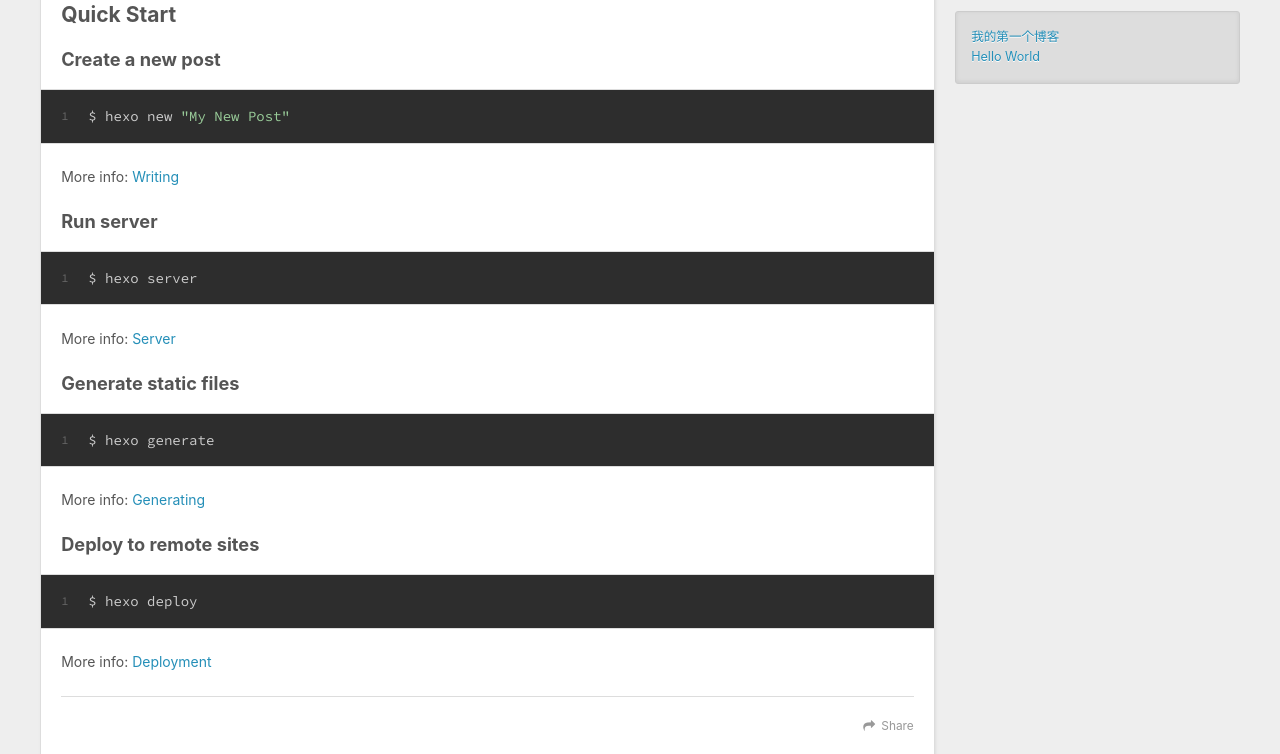
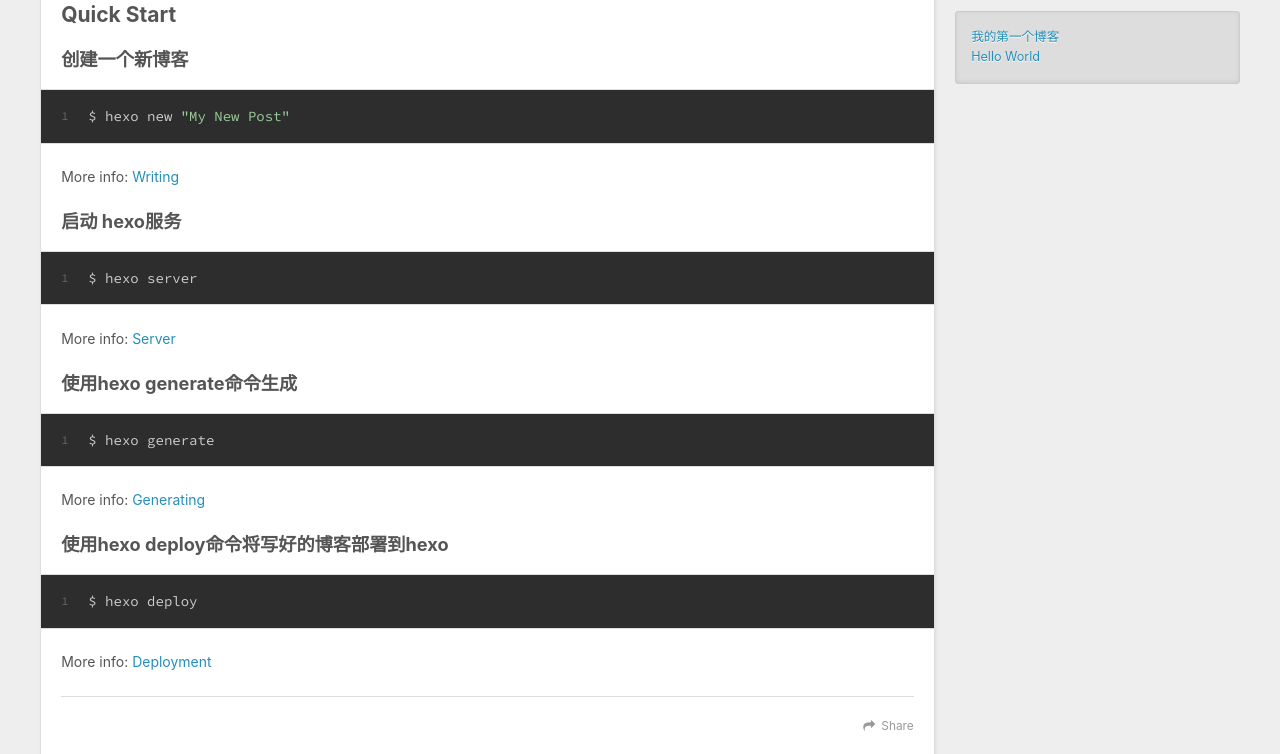
Before and after one commit to chen-wangming/chen-wangming.github.io, a plain HTML site: page 2018/10/17/hello-world/index.html in a window 1280 px wide. Shown: the part 518-1272 px from the top of the page. Drawn offline with nearby package versions, Linux system fonts and the light colour scheme.

Commit message:
Site updated: 2018-11-08 23:54:59

```diff
--- a/2018/10/17/hello-world/index.html
+++ b/2018/10/17/hello-world/index.html
@@ -14,7 +14,7 @@
 <meta property="og:site_name" content="Hexo">
 <meta property="og:description" content="Welcome to Hexo! This is your very first post. Check documentation for more info. If you get any problems when using Hexo, you can find the answer in troubleshooting or you can ask me on GitHub. Quick">
 <meta property="og:locale" content="default">
-<meta property="og:updated_time" content="2018-10-17T02:11:40.135Z">
+<meta property="og:updated_time" content="2018-11-08T15:54:20.687Z">
 <meta name="twitter:card" content="summary">
 <meta name="twitter:title" content="Hello World">
 <meta name="twitter:description" content="Welcome to Hexo! This is your very first post. Check documentation for more info. If you get any problems when using Hexo, you can find the answer in troubleshooting or you can ask me on GitHub. Quick">
@@ -87,19 +87,19 @@
     <div class="article-entry" itemprop="articleBody">
 
         <p>Welcome to <a href="https://hexo.io/" target="_blank" rel="noopener">Hexo</a>! This is your very first post. Check <a href="https://hexo.io/docs/" target="_blank" rel="noopener">documentation</a> for more info. If you get any problems when using Hexo, you can find the answer in <a href="https://hexo.io/docs/troubleshooting.html" target="_blank" rel="noopener">troubleshooting</a> or you can ask me on <a href="https://github.com/hexojs/hexo/issues" target="_blank" rel="noopener">GitHub</a>.</p>
-<h2 id="Quick-Start"><a href="#Quick-Start" class="headerlink" title="Quick Start"></a>Quick Start</h2><h3 id="Create-a-new-post"><a href="#Create-a-new-post" class="headerlink" title="Create a new post"></a>Create a new post</h3><figure class="highlight bash"><table><tr><td class="gutter"><pre><span class="line">1</span><br></pre></td><td class="code"><pre><span class="line">$ hexo new <span class="string">"My New Post"</span></span><br></pre></td></tr></table></figure>
+<h2 id="Quick-Start"><a href="#Quick-Start" class="headerlink" title="Quick Start"></a>Quick Start</h2><h3 id="创建一个新博客"><a href="#创建一个新博客" class="headerlink" title="创建一个新博客"></a>创建一个新博客</h3><figure class="highlight bash"><table><tr><td class="gutter"><pre><span class="line">1</span><br></pre></td><td class="code"><pre><span class="line">$ hexo new <span class="string">"My New Post"</span></span><br></pre></td></tr></table></figure>
 <p>More info: <a href="https://hexo.io/docs/writing.html" target="_blank" rel="noopener">Writing</a></p>
-<h3 id="Run-server"><a href="#Run-server" class="headerlink" title="Run server"></a>Run server</h3><figure class="highlight bash"><table><tr><td class="gutter"><pre><span class="line">1</span><br></pre></td><td class="code"><pre><span class="line">$ hexo server</span><br></pre></td></tr></table></figure>
+<h3 id="启动-hexo服务"><a href="#启动-hexo服务" class="headerlink" title="启动 hexo服务"></a>启动 hexo服务</h3><figure class="highlight bash"><table><tr><td class="gutter"><pre><span class="line">1</span><br></pre></td><td class="code"><pre><span class="line">$ hexo server</span><br></pre></td></tr></table></figure>
 <p>More info: <a href="https://hexo.io/docs/server.html" target="_blank" rel="noopener">Server</a></p>
-<h3 id="Generate-static-files"><a href="#Generate-static-files" class="headerlink" title="Generate static files"></a>Generate static files</h3><figure class="highlight bash"><table><tr><td class="gutter"><pre><span class="line">1</span><br></pre></td><td class="code"><pre><span class="line">$ hexo generate</span><br></pre></td></tr></table></figure>
+<h3 id="使用hexo-generate命令生成"><a href="#使用hexo-generate命令生成" class="headerlink" title="使用hexo generate命令生成"></a>使用hexo generate命令生成</h3><figure class="highlight bash"><table><tr><td class="gutter"><pre><span class="line">1</span><br></pre></td><td class="code"><pre><span class="line">$ hexo generate</span><br></pre></td></tr></table></figure>
 <p>More info: <a href="https://hexo.io/docs/generating.html" target="_blank" rel="noopener">Generating</a></p>
-<h3 id="Deploy-to-remote-sites"><a href="#Deploy-to-remote-sites" class="headerlink" title="Deploy to remote sites"></a>Deploy to remote sites</h3><figure class="highlight bash"><table><tr><td class="gutter"><pre><span class="line">1</span><br></pre></td><td class="code"><pre><span class="line">$ hexo deploy</span><br></pre></td></tr></table></figure>
+<h3 id="使用hexo-deploy命令将写好的博客部署到hexo"><a href="#使用hexo-deploy命令将写好的博客部署到hexo" class="headerlink" title="使用hexo deploy命令将写好的博客部署到hexo"></a>使用hexo deploy命令将写好的博客部署到hexo</h3><figure class="highlight bash"><table><tr><td class="gutter"><pre><span class="line">1</span><br></pre></td><td class="code"><pre><span class="line">$ hexo deploy</span><br></pre></td></tr></table></figure>
 <p>More info: <a href="https://hexo.io/docs/deployment.html" target="_blank" rel="noopener">Deployment</a></p>
 
 
     </div>
     <footer class="article-footer">
-      <a data-url="http://yoursite.com/2018/10/17/hello-world/" data-id="cjo8rf5m80000dw0mryx0uhw3" class="article-share-link">Share</a>
+      <a data-url="http://yoursite.com/2018/10/17/hello-world/" data-id="cjo8rwhzj0001zw0mh4jcp05o" class="article-share-link">Share</a>
 
 
     </footer>
```
Also changed, not shown: 2018/11/08/我的第一个博客/index.html (+1 -1 lines), index.html (+6 -6 lines).
